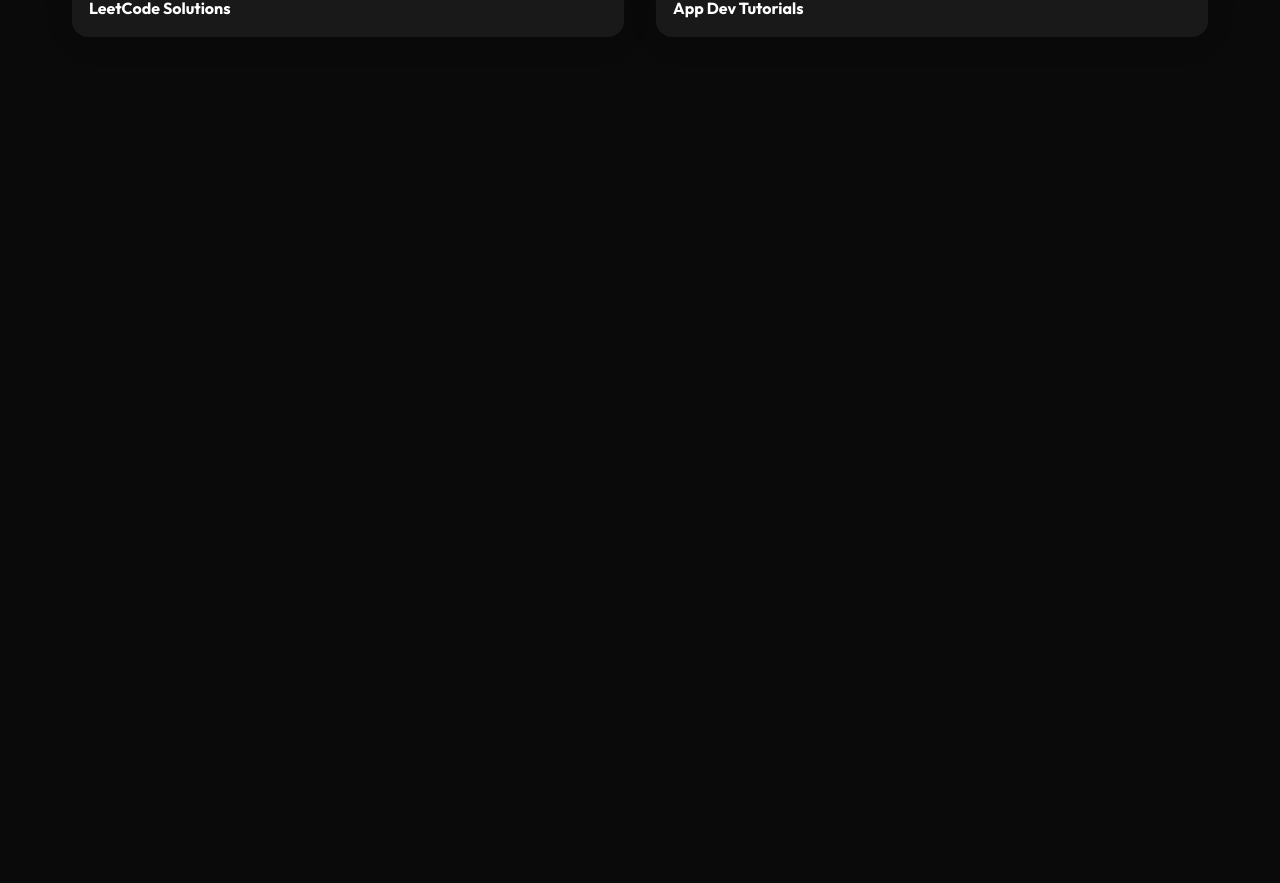
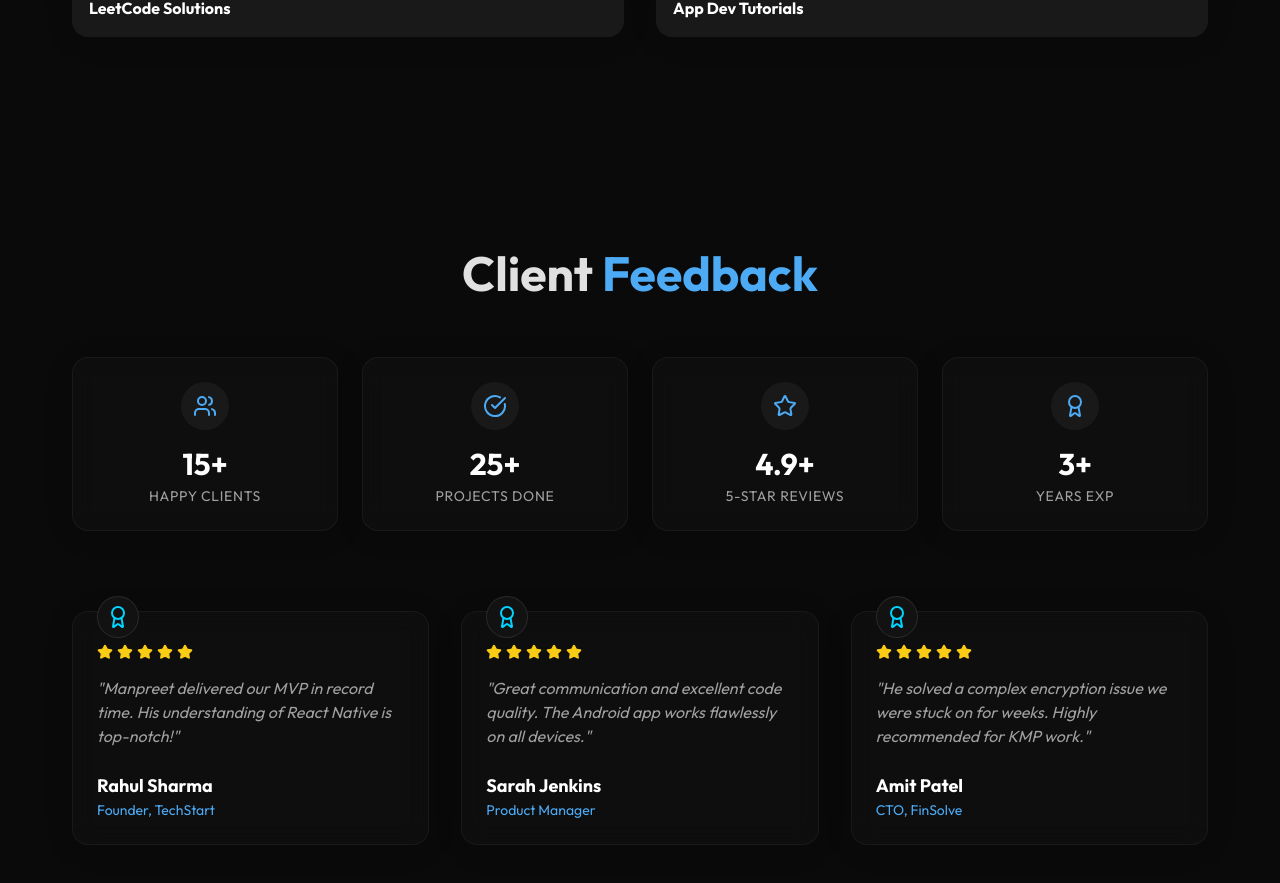
Before and after one commit to I-am-Manu-Singh/PortfolioWebsite, a React (Vite) app: page / in a window 1280 px wide. Shown: the part 9393-10276 px from the top of the page. Before the commit the page ends 9530 px from the top, so only its background shows below. Built offline with nearby package versions, Linux system fonts and the light colour scheme; no server answers.

Commit message:
feat: Add Testimonials section

```diff
--- a/src/App.tsx
+++ b/src/App.tsx
@@ -6,6 +6,7 @@ import Projects from './components/Projects';
 import CodingProfile from './components/CodingProfile';
 import Certifications from './components/Certifications';
 import TechTutorials from './components/TechTutorials';
+import Testimonials from './components/Testimonials';
 import Socials from './components/Socials';
 import Analytics from './components/Analytics';
 import ChatBot from './components/ChatBot';
@@ -53,6 +54,7 @@ function App() {
               <Projects />
               <Certifications />
               <TechTutorials />
+              <Testimonials />
             </motion.div>
           ) : (
             <motion.div
--- /dev/null
+++ b/src/components/Testimonials.tsx
@@ -0,0 +1,104 @@
+import React from 'react';
+import { motion } from 'framer-motion';
+import { Star, Users, CheckCircle, Award } from 'lucide-react';
+import { resumeData } from '../data/resume';
+
+const StatCard: React.FC<{ label: string; value: string | number; icon: React.ReactNode; delay: number }> = ({ label, value, icon, delay }) => (
+    <motion.div
+        initial={{ opacity: 0, scale: 0.5 }}
+        whileInView={{ opacity: 1, scale: 1 }}
+        viewport={{ once: true }}
+        transition={{ duration: 0.5, delay }}
+        className="glass-card p-6 flex flex-col items-center justify-center text-center"
+    >
+        <div className="p-3 bg-white/5 rounded-full mb-4 text-primary-light">
+            {icon}
+        </div>
+        <h3 className="text-3xl font-bold text-white mb-1">{value}+</h3>
+        <p className="text-text-muted text-sm uppercase tracking-wider">{label}</p>
+    </motion.div>
+);
+
+const TestimonialCard: React.FC<{ testimonial: any; index: number }> = ({ testimonial, index }) => (
+    <motion.div
+        initial={{ opacity: 0, y: 30 }}
+        whileInView={{ opacity: 1, y: 0 }}
+        viewport={{ once: true }}
+        transition={{ duration: 0.5, delay: index * 0.1 }}
+        className="glass-card p-6 relative"
+    >
+        <div className="absolute -top-4 left-6 p-2 bg-dark-card border border-white/10 rounded-full text-secondary">
+            <Award size={24} />
+        </div>
+        <div className="flex gap-1 mb-4 mt-2">
+            {[...Array(5)].map((_, i) => (
+                <Star key={i} size={16} className={`${i < testimonial.rating ? 'text-yellow-400' : 'text-gray-600'} fill-current`} />
+            ))}
+        </div>
+        <p className="text-text-muted mb-6 italic">"{testimonial.feedback}"</p>
+        <div>
+            <h4 className="font-bold text-white text-lg">{testimonial.name}</h4>
+            <p className="text-primary-light text-sm">{testimonial.role}</p>
+        </div>
+    </motion.div>
+);
+
+const Testimonials: React.FC = () => {
+    // Fallback for null stats to prevent crash if data missing during hot-reload edits
+    // @ts-ignore
+    const stats = resumeData.serviceStats || { clients: 0, projects: 0, reviews: 0 };
+    // @ts-ignore
+    const reviews = resumeData.testimonials || [];
+
+    return (
+        <section className="section" id="testimonials">
+            <div className="container">
+                <motion.h2
+                    initial={{ opacity: 0, y: 20 }}
+                    whileInView={{ opacity: 1, y: 0 }}
+                    viewport={{ once: true }}
+                    className="section-title text-center mb-16"
+                >
+                    Client <span className="text-primary-light">Feedback</span>
+                </motion.h2>
+
+                {/* Stats Row */}
+                <div className="grid grid-cols-2 md:grid-cols-4 gap-6 mb-20">
+                    <StatCard
+                        label="Happy Clients"
+                        value={stats.clients}
+                        icon={<Users size={24} />}
+                        delay={0.1}
+                    />
+                    <StatCard
+                        label="Projects Done"
+                        value={stats.projects}
+                        icon={<CheckCircle size={24} />}
+                        delay={0.2}
+                    />
+                    <StatCard
+                        label="5-Star Reviews"
+                        value={stats.reviews}
+                        icon={<Star size={24} />}
+                        delay={0.3}
+                    />
+                    <StatCard
+                        label="Years Exp"
+                        value="3"
+                        icon={<Award size={24} />}
+                        delay={0.4}
+                    />
+                </div>
+
+                {/* Reviews Grid */}
+                <div className="grid grid-cols-1 md:grid-cols-2 lg:grid-cols-3 gap-8">
+                    {reviews.map((t: any, index: number) => (
+                        <TestimonialCard key={index} testimonial={t} index={index} />
+                    ))}
+                </div>
+            </div>
+        </section>
+    );
+};
+
+export default Testimonials;
--- a/src/data/resume.ts
+++ b/src/data/resume.ts
@@ -277,5 +277,30 @@ export const resumeData = {
     techPlaylists: [
         { title: "LeetCode Solutions", id: "PL3gkgbVoJUE01-P8SzOZa8SXFgTdJsaRq" },
         { title: "App Dev Tutorials", id: "PL3gkgbVoJUE1FkN8uHt-9SzyxJ4e29wi6" }
+    ],
+    serviceStats: {
+        clients: 15,
+        projects: 25,
+        reviews: 4.9
+    },
+    testimonials: [
+        {
+            name: "Rahul Sharma",
+            role: "Founder, TechStart",
+            feedback: "Manpreet delivered our MVP in record time. His understanding of React Native is top-notch!",
+            rating: 5
+        },
+        {
+            name: "Sarah Jenkins",
+            role: "Product Manager",
+            feedback: "Great communication and excellent code quality. The Android app works flawlessly on all devices.",
+            rating: 5
+        },
+        {
+            name: "Amit Patel",
+            role: "CTO, FinSolve",
+            feedback: "He solved a complex encryption issue we were stuck on for weeks. Highly recommended for KMP work.",
+            rating: 5
+        }
     ]
 };
```
